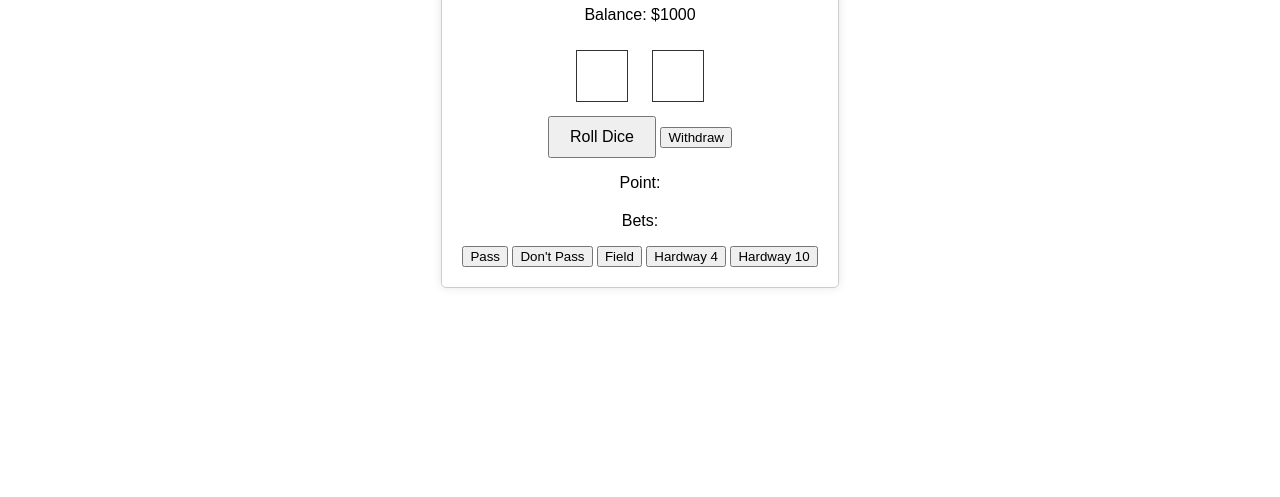
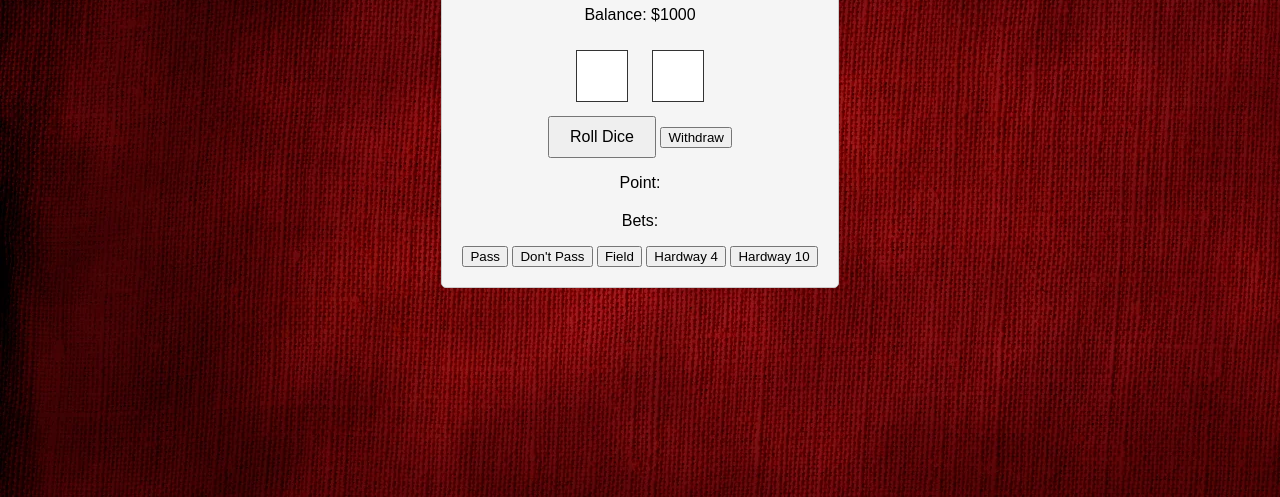
Before and after one commit to DarkRose2021/Casino-Sim, a website: page craps.html in a window 1280 px wide. Shown: the part 303-800 px from the top of the page. Drawn offline with Linux system fonts and the light colour scheme.

Commit message:
added a background img/color
skna;

```diff
--- a/css/craps.css
+++ b/css/craps.css
@@ -5,6 +5,7 @@ body {
     align-items: center;
     height: 100vh;
     margin: 0;
+    background-image: url(./imgs/background.png);
   }
 
   .container {
@@ -13,6 +14,7 @@ body {
     padding: 20px;
     border-radius: 5px;
     box-shadow: 0px 0px 10px rgba(0, 0, 0, 0.1);
+    background-color: whitesmoke;
   }
 
   .dice {
```
